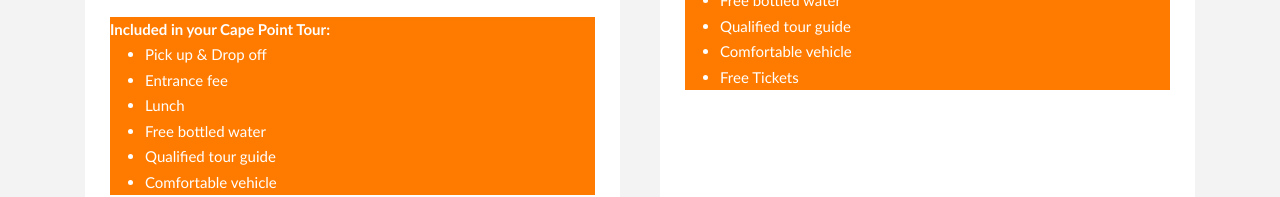
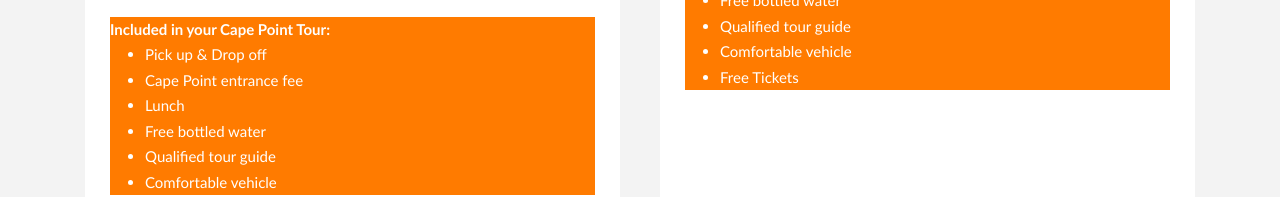
Before and after one commit to mlftsh030/sl-f, a plain HTML site: page our_tours.html in a window 1280 px wide. Shown: the part 1004-1201 px from the top of the page. Drawn offline with Linux system fonts and the light colour scheme; files whose address does not match are found by name.

Commit message:
entrance fee

```diff
--- a/our_tours.html
+++ b/our_tours.html
@@ -240,7 +240,7 @@
                                                                 <strong>Included in your Cape Point Tour:</strong>
                                                                 <ul>
                                                                     <li>Pick up & Drop off</li>
-                                                                    <li>Entrance fee</li>
+                                                                    <li>Cape Point entrance fee</li>
                                                                     <li>Lunch</li>
                                                                     <li>Free bottled water</li>
                                                                     <li>Qualified tour guide</li>
```
